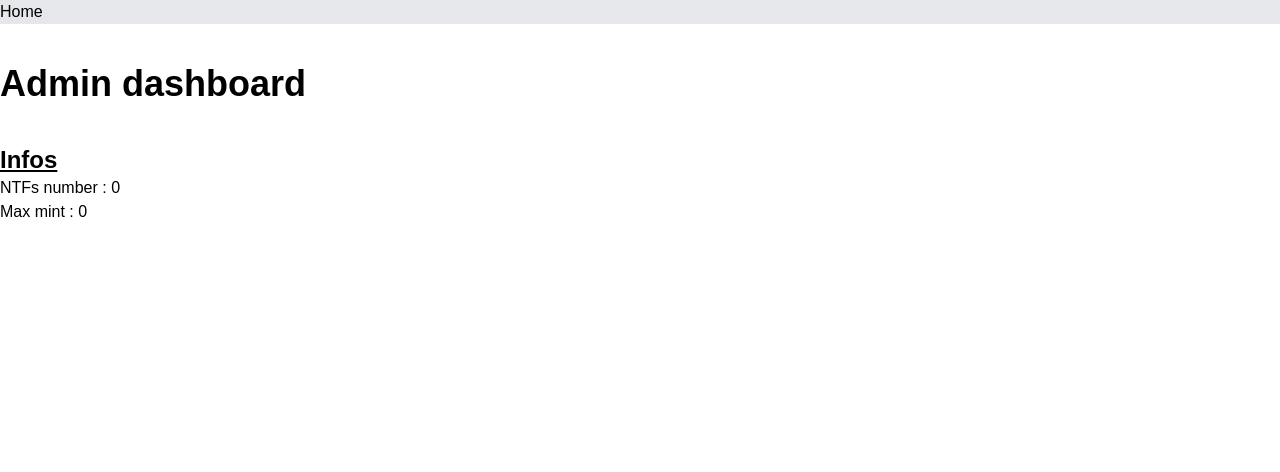
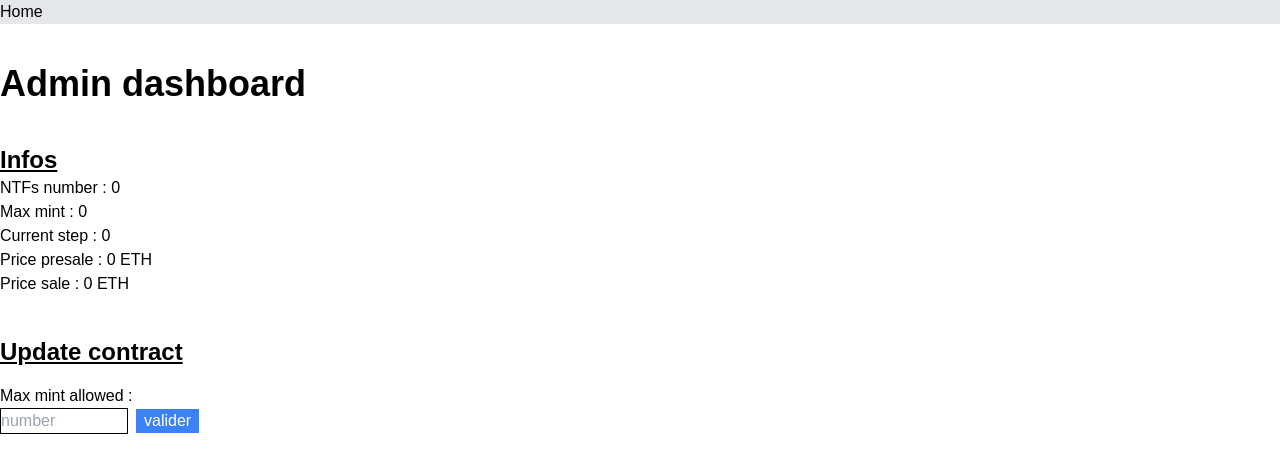
Before and after one commit to Kazimir42/Kazi_dApp_nft, a React (Create React App) app in the folder reactapp/: page /admin in a window 1280 px wide. Shown: the top 472 px of the page. Built offline with nearby package versions, Linux system fonts and the light colour scheme; the HTML template or start-up script is replaced by a standard one.

Commit message:
can update max mint from admin panel

```diff
--- a/reactapp/src/pages/Admin.js
+++ b/reactapp/src/pages/Admin.js
@@ -8,13 +8,16 @@ const address = "0xe7f1725E7734CE288F8367e1Bb143E90bb3F0512";
 function Admin() {
     const [totalNft, setTotalNft] = useState(0)
     const [maxMint, setMaxMint] = useState(0)
+    const [currentStep, setCurrentStep] = useState(0)
+    const [pricePresale, setPricePresale] = useState(0)
+    const [priceSale, setPriceSale] = useState(0)
 
     useEffect(() => {
-        getTotalNft()
-        getMaxMint()
+        getData();
     }, [])
 
-    async function getTotalNft() {
+
+    async function getData() {
         if (typeof window.ethereum !== 'undefined') {
             let chainId = await window.ethereum.request({method: 'eth_chainId'})
             if (chainId === "0x1" || chainId === "0x3" || chainId === "0x4" || chainId === "0x5" || chainId === "0x2a" || chainId === "0x539") {
@@ -22,9 +25,19 @@ function Admin() {
                 //get the contract
                 const contract = new ethers.Contract(address, Contract.abi, provider);
                 try {
-                    //call function getPrice of contract
-                    const data = await contract.MAX_SUPPLY();
-                    setTotalNft(Number(data))
+                    //call functions to gets data in contract
+                    const totalNft = await contract.MAX_SUPPLY();
+                    const maxMint = await contract.max_mint_allowed();
+                    const step = await contract.sellingStep();
+                    const pricePresale = await contract.pricePresale();
+                    const priceSale = await contract.priceSale();
+
+                    setTotalNft(Number(totalNft))
+                    setMaxMint(Number(maxMint))
+                    setCurrentStep(step)
+                    setPricePresale(ethers.utils.formatEther(Number(pricePresale)))
+                    setPriceSale(ethers.utils.formatEther(Number(priceSale)))
+
                 }catch(error) {
                     console.log(error)
                 }
@@ -32,18 +45,19 @@ function Admin() {
         }
     }
 
-
-    async function getMaxMint() {
+    async function updateMaxMint()
+    {
+        let newValue = document.getElementById('inputMaxMint').value
         if (typeof window.ethereum !== 'undefined') {
             let chainId = await window.ethereum.request({method: 'eth_chainId'})
             if (chainId === "0x1" || chainId === "0x3" || chainId === "0x4" || chainId === "0x5" || chainId === "0x2a" || chainId === "0x539") {
                 const provider = new ethers.providers.Web3Provider(window.ethereum);
+                const signer = provider.getSigner();
                 //get the contract
-                const contract = new ethers.Contract(address, Contract.abi, provider);
+                const contract = new ethers.Contract(address, Contract.abi, signer);
                 try {
-                    //call function getPrice of contract
-                    const data = await contract.max_mint_allowed();
-                    setMaxMint(Number(data))
+                    //call functions to gets data in contract
+                    contract.changeMaxMintAllowed(newValue)
                 }catch(error) {
                     console.log(error)
                 }
@@ -60,6 +74,19 @@ function Admin() {
                 <h2 className="text-2xl font-bold underline">Infos</h2>
                 <p>NTFs number : {totalNft}</p>
                 <p>Max mint : {maxMint}</p>
+                <p>Current step : {currentStep}</p>
+                <p>Price presale : {pricePresale} ETH</p>
+                <p>Price sale : {priceSale} ETH</p>
+            </div>
+
+            <div className="mt-10">
+                <h2 className="text-2xl font-bold underline">Update contract</h2>
+                <div className="my-4">
+                    <p>Max mint allowed :</p>
+                    <input id="inputMaxMint" type="number" className="border border-black w-32 mr-2" placeholder="number"/>
+                    <button className="bg-blue-500 text-white px-2 hover:bg-blue-600" onClick={updateMaxMint}>valider</button>
+                </div>
+
             </div>
         </div>
     );
--- a/reactapp/src/partials/Header.js
+++ b/reactapp/src/partials/Header.js
@@ -4,7 +4,6 @@ import { useLocation } from "react-router-dom"
 
 function Header() {
     const sampleLocation = useLocation();
-    console.log(sampleLocation.pathname)
 
     return (
         <div className=" bg-gray-200">
```
